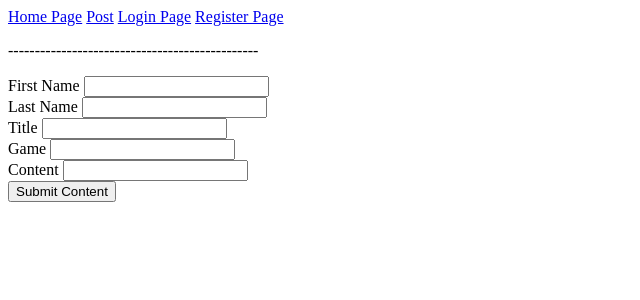
After one commit to hsjhita1/QAProject1, a Flask app: page /post in a window 1280 px wide. The commit adds this page. Shown: the top 300 px of the page, without its empty margins (0-640 px from the left). Run offline with Flask 2, Linux system fonts and the light colour scheme.

Commit message:
Can insert data through the site. Added Jinja2 logic to validate data length and check if a field is empty

```diff
--- a/application/__init__.py
+++ b/application/__init__.py
@@ -4,6 +4,7 @@ from flask_sqlalchemy import SQLAlchemy
 
 app = Flask(__name__)
 app.config['SQLALCHEMY_DATABASE_URI']=getenv('DATABASE_URI')
+app.config['SECRET_KEY'] = getenv('FLASK_SECRET_KEY')
 
 db = SQLAlchemy(app)
 
--- /dev/null
+++ b/application/forms.py
@@ -0,0 +1,41 @@
+from flask_wtf import FlaskForm
+from wtforms import StringField, SubmitField
+from wtforms.validators import DataRequired, Length
+
+class PostForm(FlaskForm):
+    first_name = StringField("First Name",
+        validators = [
+            DataRequired(),
+            Length(min = 2, max = 30)
+        ]
+    )
+
+    last_name = StringField("Last Name",
+        validators = [
+            DataRequired(),
+            Length(min = 2, max = 30)
+        ]
+    )
+
+    title = StringField("Title",
+        validators = [
+            DataRequired(),
+            Length(min = 2, max = 100)
+        ]
+    )
+
+    game = StringField("Game",
+        validators = [
+            DataRequired(),
+            Length(min = 2, max = 100)
+        ]
+    )
+
+    content = StringField("Content",
+        validators = [
+            DataRequired(),
+            Length(min = 2, max = 500)
+        ]
+    )
+
+    submit = SubmitField('Submit Content')
--- a/application/models.py
+++ b/application/models.py
@@ -4,9 +4,9 @@ class Posts(db.Model):
     id = db.Column(db.Integer, primary_key=True)
     first_name = db.Column(db.String(30), nullable=False)
     last_name = db.Column(db.String(30), nullable=False)
-    title = db.Column(db.String(100), nullable=False, unique=True)
+    title = db.Column(db.String(100), nullable=False)
     game = db.Column(db.String(50), nullable = False)
-    content = db.Column(db.String(500), nullable=False, unique=True)
+    content = db.Column(db.String(500), nullable=False)
 
     def __repr__(self):
         return ''.join([
--- a/application/routes.py
+++ b/application/routes.py
@@ -1,13 +1,15 @@
-from flask import render_template
+from flask import render_template, redirect, url_for
 from application import app
 from application.models import Posts
+from application.forms import PostForm
+from application import db
 
 @app.route('/')
 @app.route('/home')
 
 def home():
-    postData = Posts.query.first()
-    return render_template('home.html', title='Home Page', post=postData)
+    postData = Posts.query.all()
+    return render_template('home.html', title='Home Page', posts=postData)
 
 @app.route('/login')
 def login():
@@ -16,3 +18,22 @@ def login():
 @app.route('/register')
 def register():
     return render_template('register.html', title='Register Page')
+
+@app.route('/post', methods=['GET', 'POST'])
+def post():
+    form = PostForm()
+    if form.validate_on_submit():
+        postData = Posts(
+            first_name = form.first_name.data,
+            last_name = form.last_name.data,
+            title = form.title.data,
+            game = form.game.data,
+            content = form.content.data
+        )
+
+        db.session.add(postData)
+        db.session.commit()
+        return redirect(url_for('home'))
+    else:
+        print(form.errors)
+    return render_template('post.html', title="Post", form=form)
--- a/application/templates/layout.html
+++ b/application/templates/layout.html
@@ -4,8 +4,10 @@
 			{{ title }}
 		</title>
 		<a href="{{ url_for('home') }}">Home Page</a>
+		<a href="{{ url_for('post') }}">Post</a>
 		<a href="{{ url_for('login') }}">Login Page</a>
 		<a href="{{ url_for('register') }}">Register Page</a>
+		<p>-----------------------------------------------</p>
 	</head>
 	<body>
 		{% block body_content  %}{% endblock  %}
--- /dev/null
+++ b/application/templates/post.html
@@ -0,0 +1,59 @@
+{% extends "layout.html" %}
+{% block body_content %}
+    <div class='form'>
+        <form method='POST' action=''>
+            {{ form.hidden_tag() }}
+            {{ form.first_name.label }}
+            {{ form.first_name }}
+            {% if form.first_name.errors %}
+                <div>
+                    {% for error in form.first_name.errors %}
+                        {{ error }}
+                    {% endfor %}
+                </div>
+            {% endif %}
+            <br>
+            {{ form.last_name.label }}
+            {{ form.last_name }}
+            {% if form.last_name.errors %}
+                <div>
+                    {% for error in form.last_name.errors %}
+                       {{ error }}
+                    {% endfor %}
+                </div>
+            {% endif %}
+            <br>
+            {{ form.title.label }}
+            {{ form.title }}
+            {% if form.title.errors %}
+                <div>
+                    {% for error in form.title.errors %}
+                        {{ error }}
+                    {% endfor %}
+                </div>
+            {% endif %}
+            <br>
+            {{ form.game.label }}
+            {{ form.game }}
+            {% if form.game.errors %}
+                <div>
+                    {% for error in form.game.errors %}
+                        {{ error }}
+                    {% endfor %}
+                </div>
+            {% endif %}
+            <br>
+            {{ form.content.label }}
+            {{ form.content }}
+            {% if form.content.errors %}
+                <div>
+                    {% for error in form.content.errors %}
+                        {{ error }}
+                    {% endfor %}
+                </div>
+            {% endif %}
+            <br>
+            {{ form.submit }}
+        </form>
+    </div>
+{% endblock %}
--- a/application/templates/register.html
+++ b/application/templates/register.html
@@ -1,7 +1,5 @@
 {% extends "layout.html" %}
 {% block body_content %}
-	<h1>{{ title }}</h1>
 
-	<p1>This is a register page</p1>
 
 {% endblock %}
--- a/requirements.txt
+++ b/requirements.txt
@@ -2,4 +2,6 @@ Jinja2==2.11.2
 Flask==1.1.2
 Flask-SQLAlchemy==2.4.1
 SQLAlchemy==1.3.16
-PyMySQL==0.93
+PyMySQL==0.9.3
+Flask-WTF==0.14.3
+WTForms==2.3.1
```
Also changed, not shown: application/templates/home.html (+13 -9 lines).
